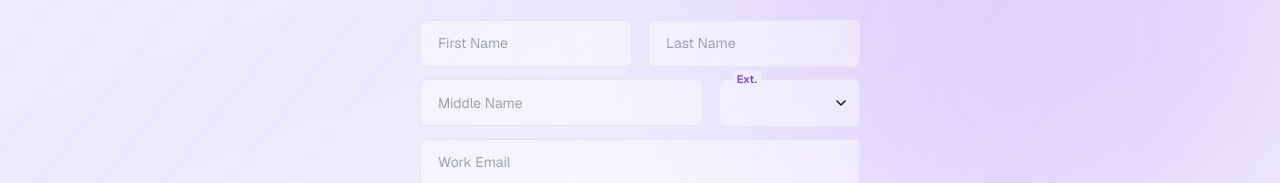
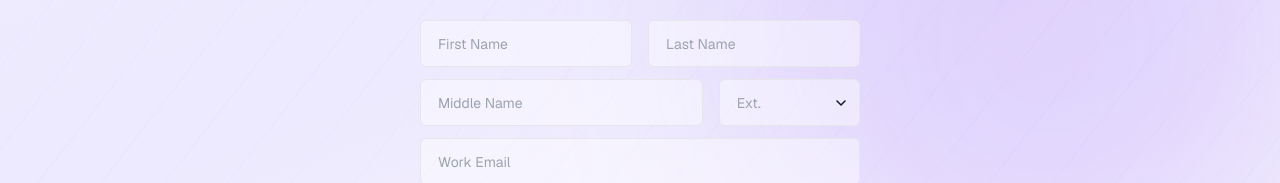
Before and after one commit to Reogieakero/zentra, a Next.js app: page /register in a window 1280 px wide. Shown: the part 179-362 px from the top of the page. Built offline with nearby package versions, Linux system fonts and the light colour scheme.

Commit message:
sign up page improved

```diff
--- a/app/register/components/ExtensionSelect.tsx
+++ b/app/register/components/ExtensionSelect.tsx
@@ -22,24 +22,25 @@ export function ExtensionSelect() {
 
   return (
     <div className={styles.inputField} ref={containerRef} style={{ flex: 1 }}>
-      <div
-        className={`${styles.input} ${styles.customSelect} ${isOpen ? styles.selectActive : ""}`}
-        onClick={() => setIsOpen(!isOpen)}
-      >
-        <span className={selected ? styles.selectedValue : styles.placeholderHide}>
-          {selected}
-        </span>
+      <input
+        readOnly
+        value={selected}
+        placeholder=" "
+        className={`${styles.input} ${isOpen ? styles.selectActive : ""}`}
+        style={{ cursor: "pointer", caretColor: "transparent" }}
+        onMouseDown={(e) => {
+          e.preventDefault();
+          setIsOpen((o) => !o);
+        }}
+      />
 
-        <div className={`${styles.selectArrow} ${isOpen ? styles.arrowRotate : ""}`}>
-          <svg width="10" height="6" viewBox="0 0 10 6" fill="none">
-            <path d="M1 1L5 5L9 1" stroke="currentColor" strokeWidth="1.5" strokeLinecap="round" strokeLinejoin="round"/>
-          </svg>
-        </div>
-      </div>
+      <label className={styles.floatingLabel}>Ext.</label>
 
-      <label className={`${styles.floatingLabel} ${(selected || isOpen) ? styles.labelFloated : ""}`}>
-        Ext.
-      </label>
+      <span className={`${styles.selectArrow} ${isOpen ? styles.arrowRotate : ""}`}>
+        <svg width="10" height="6" viewBox="0 0 10 6" fill="none">
+          <path d="M1 1L5 5L9 1" stroke="currentColor" strokeWidth="1.5" strokeLinecap="round" strokeLinejoin="round" />
+        </svg>
+      </span>
 
       {isOpen && (
         <ul className={styles.dropdownMenu}>
@@ -47,15 +48,15 @@ export function ExtensionSelect() {
             <li
               key={ext}
               className={styles.dropdownOption}
-              onClick={() => {
+              onMouseDown={() => {
                 setSelected(ext === "None" ? "" : ext);
                 setIsOpen(false);
               }}
             >
               {ext}
-              {selected === ext && (
+              {selected === (ext === "None" ? "" : ext) && (
                 <svg width="14" height="14" viewBox="0 0 24 24" fill="none" stroke="var(--brand-primary)" strokeWidth="3" strokeLinecap="round" strokeLinejoin="round">
-                  <polyline points="20 6 9 17 4 12"></polyline>
+                  <polyline points="20 6 9 17 4 12" />
                 </svg>
               )}
             </li>
--- a/app/register/register.module.css
+++ b/app/register/register.module.css
@@ -195,6 +195,12 @@
   cursor: pointer;
 }
 
+.googleBtn:hover {
+  background-color: #f9fafb;
+  border-color: #d1d5db;
+  box-shadow: 0 1px 2px rgba(0, 0, 0, 0.05);
+}
+
 .footerText {
   margin-top: var(--space-8);
   text-align: center;
```
Also changed, not shown: app/login/login.module.css (+5 -6 lines).
